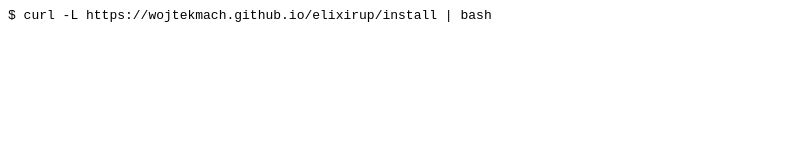
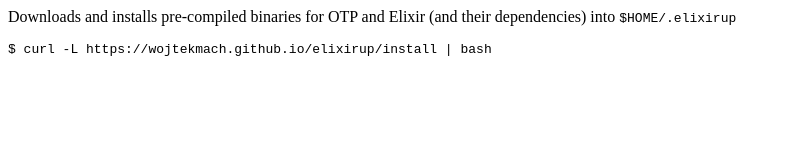
Before and after one commit to wojtekmach/beamup-old, a plain HTML site: page docs/index.html in a window 1280 px wide. Shown: the whole page, without its empty margins (0-791 px from the left). Drawn offline with Linux system fonts and the light colour scheme.

Commit message:
Update docs

```diff
--- a/docs/index.html
+++ b/docs/index.html
@@ -1 +1,3 @@
+<p>Downloads and installs pre-compiled binaries for OTP and Elixir (and their dependencies) into <code>$HOME/.elixirup</code></p>
+
 <code>$ curl -L https://wojtekmach.github.io/elixirup/install | bash</code>
```
Also changed, not shown: 1 other file.
